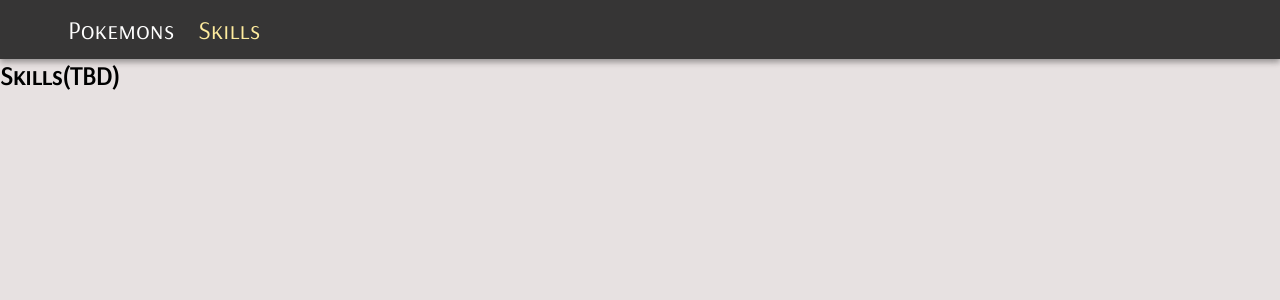
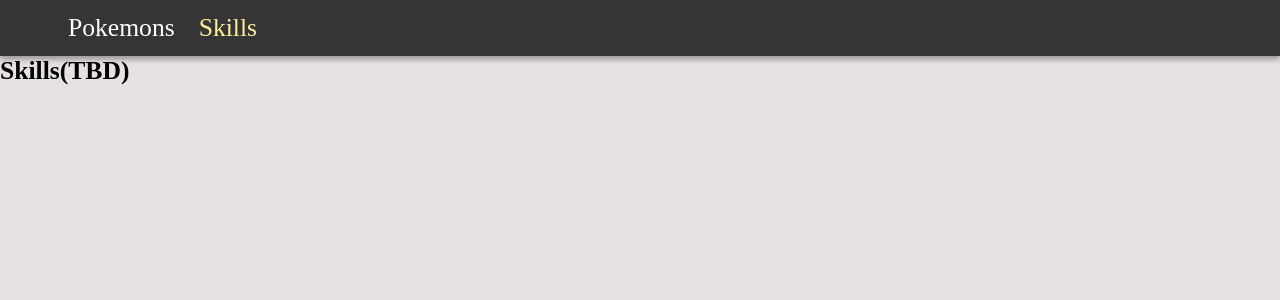
Before and after one commit to Arturo1007/pokemon-app, a React (Vite) app: page /skills in a window 1280 px wide. Shown: the top 300 px of the page. Built offline with nearby package versions, Linux system fonts and the light colour scheme.

Commit message:
Removing font

```diff
--- a/src/App.scss
+++ b/src/App.scss
@@ -15,8 +15,8 @@
 }
 
 @font-face {
-  font-family: "primaryFont";
-  src: url("./assets/fonts/ArsenalSC-Regular.ttf") format("truetype");
+  //font-family: "primaryFont";
+  //src: url("./assets/fonts/ArsenalSC-Regular.ttf") format("truetype");
 }
 
 // Reseting styles.
@@ -43,7 +43,7 @@ li {
 body {
   background: var(--primaryColor);
   background-repeat: no-repeat;
-  font-family: "primaryFont"
+  //font-family: "primaryFont"
 }
 
 h1 {
```
